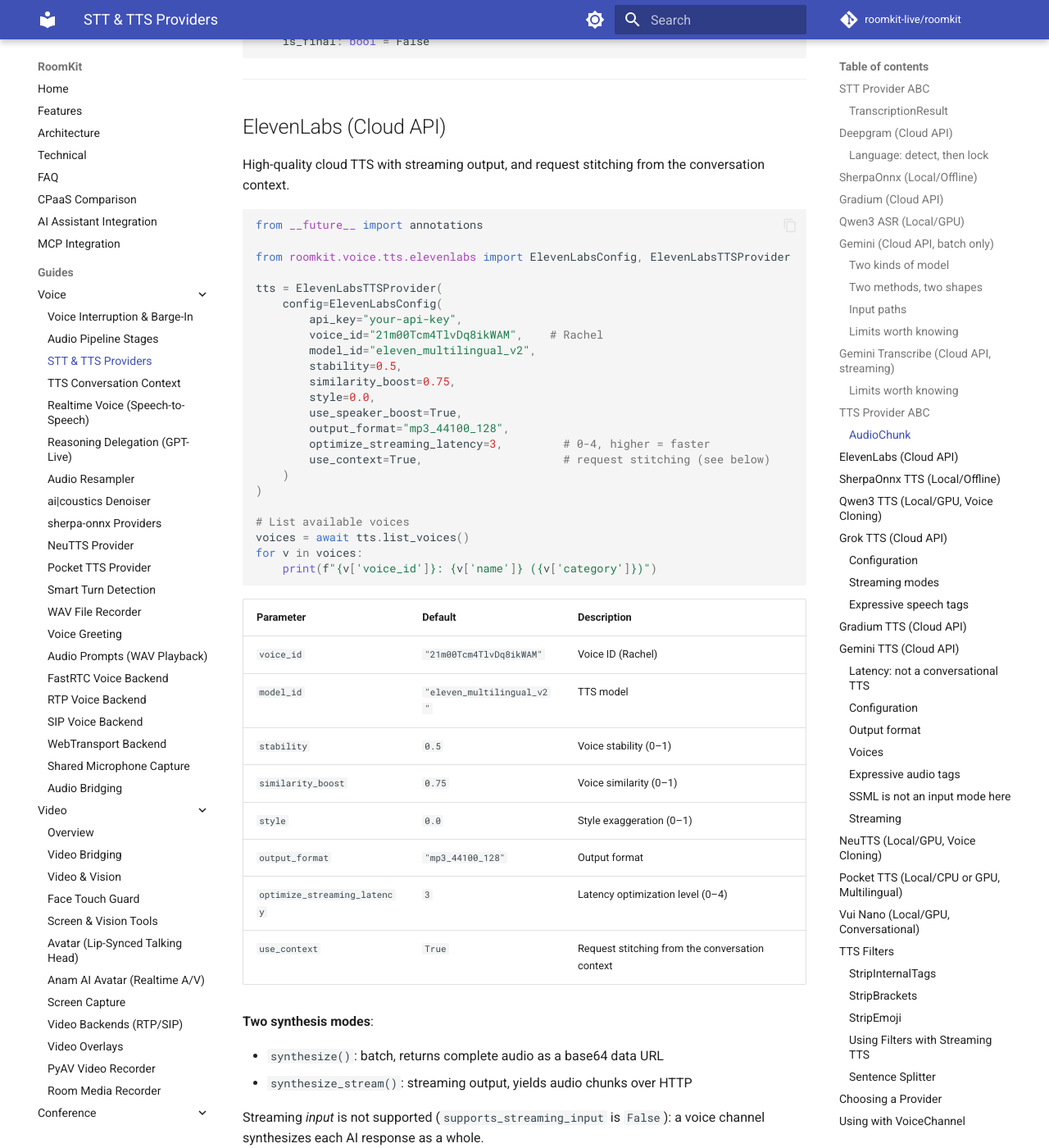
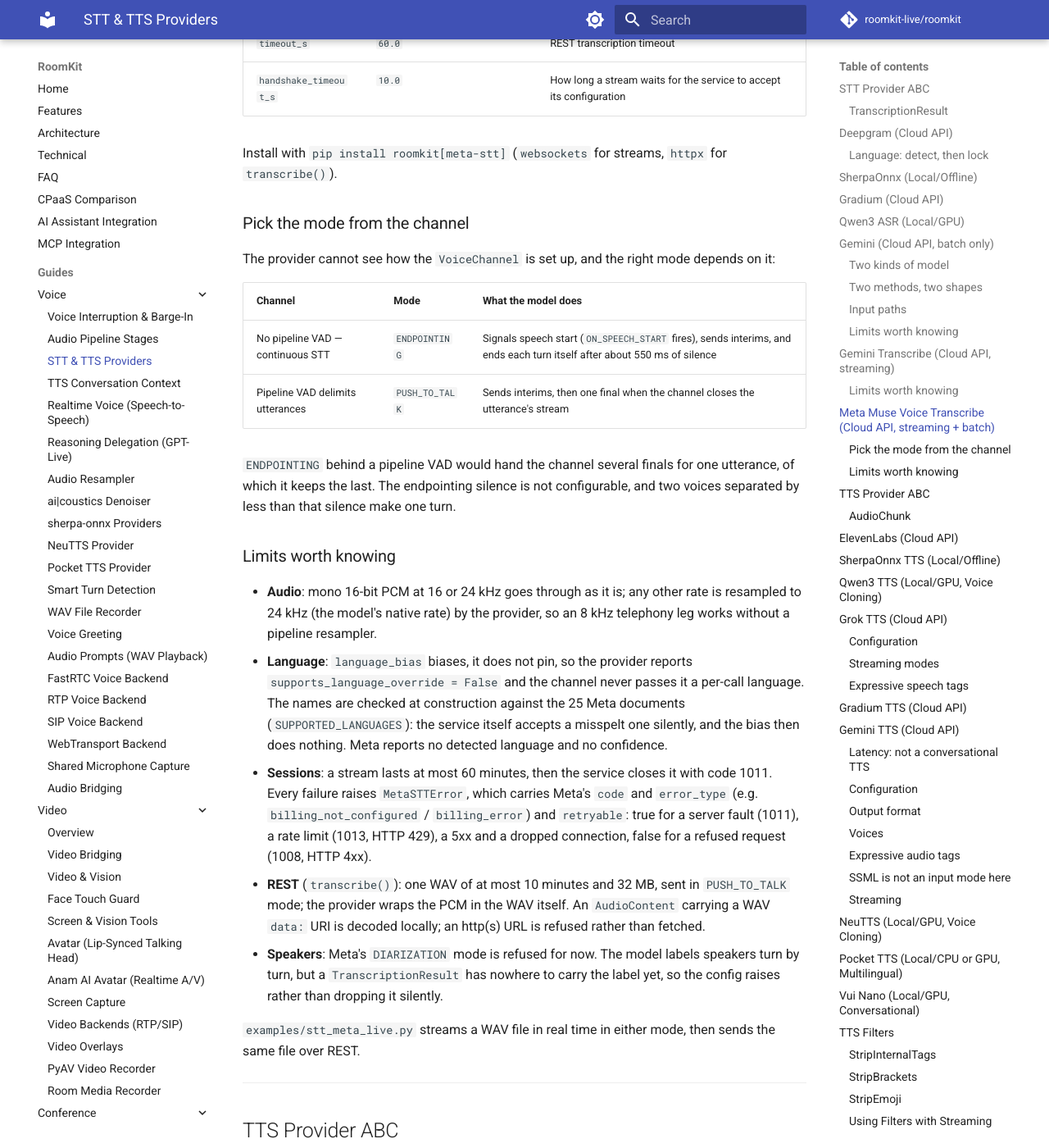
Before and after one commit to roomkit-live/roomkit-docs, an MkDocs documentation site: the page built from docs/guides/stt-tts-providers.md, in a window 1280 px wide and 1400 px high, scrolled down 13253 px. Shown: the whole window at 82% size. Built offline with MkDocs 1.6.1 and Material for MkDocs 9.7.7, drawn with Linux system fonts in a browser that asks for light colours; comment, search, counter and statistics services are not loaded; some of the changed text lies outside the part shown.

Commit message:
docs(stt): MetaSTTProvider, Meta Muse Voice Transcribe streamed and over REST (RMK-231)
A guide section with the mode to pick from the channel (ENDPOINTING without a
pipeline VAD, PUSH_TO_TALK behind one), the options and the limits measured on
the live service: 16/24 kHz native and other rates resampled, language_bias
names checked because the service accepts a misspelt one silently, the 60 min
stream cap, MetaSTTError's code / error_type / retryable, the REST clip limits
and the WAV data: URI, and DIARIZATION refused until a result carries a
speaker. Plus the features.md row and the API reference entries.

````diff
--- a/docs/guides/stt-tts-providers.md
+++ b/docs/guides/stt-tts-providers.md
@@ -502,6 +502,86 @@ committing on a pause. That is what the streaming shape buys, and real speech
 exercises the hesitation, accent and language detection a synthesized sentence
 cannot. `examples/stt_gemini_transcribe_live.py` does the same from a file or a
 synthesized sentence, for a machine with no audio device.
+
+## Meta Muse Voice Transcribe (Cloud API, streaming + batch)
+
+`muse-voice-transcribe-1.0` is Meta's recogniser on the Meta Model API. One
+provider speaks both of its endpoints: a realtime WebSocket that answers
+interim transcripts while the speaker talks and, when asked, finds where each
+turn ends by itself; and a REST endpoint for one finished clip.
+
+```python
+from __future__ import annotations
+
+from roomkit.voice.stt.meta import MetaSTTConfig, MetaSTTProvider
+
+stt = MetaSTTProvider(
+    MetaSTTConfig(
+        api_key="your-meta-model-api-key",
+        mode="ENDPOINTING",  # no pipeline VAD: the model ends each turn
+        language_bias=["French"],
+        keywords=["RoomKit", "Tremblay"],
+    )
+)
+```
+
+| Option | Default | Meaning |
+|--------|---------|---------|
+| `api_key` | *(required)* | Meta Model API key |
+| `model` | `muse-voice-transcribe-1.0` | Transcription model id |
+| `mode` | `ENDPOINTING` | How a stream ends — see below |
+| `keywords` | `[]` | Terms to bias recognition toward; a bias, not a guaranteed spelling |
+| `language_bias` | `[]` | Language **names** to bias toward (`"French"`, not `"fr"`) |
+| `base_url` | `https://api.meta.ai/v1` | REST endpoint root |
+| `realtime_url` | `wss://api.meta.ai/v1/asr/realtime` | Realtime WebSocket endpoint |
+| `timeout_s` | `60.0` | REST transcription timeout |
+| `handshake_timeout_s` | `10.0` | How long a stream waits for the service to accept its configuration |
+
+Install with `pip install roomkit[meta-stt]` (`websockets` for streams,
+`httpx` for `transcribe()`).
+
+### Pick the mode from the channel
+
+The provider cannot see how the `VoiceChannel` is set up, and the right mode
+depends on it:
+
+| Channel | Mode | What the model does |
+|---------|------|---------------------|
+| No pipeline VAD — continuous STT | `ENDPOINTING` | Signals speech start (`ON_SPEECH_START` fires), sends interims, and ends each turn itself after about 550 ms of silence |
+| Pipeline VAD delimits utterances | `PUSH_TO_TALK` | Sends interims, then one final when the channel closes the utterance's stream |
+
+`ENDPOINTING` behind a pipeline VAD would hand the channel several finals for
+one utterance, of which it keeps the last. The endpointing silence is not
+configurable, and two voices separated by less than that silence make one
+turn.
+
+### Limits worth knowing
+
+- **Audio**: mono 16-bit PCM at 16 or 24 kHz goes through as it is; any other
+  rate is resampled to 24 kHz (the model's native rate) by the provider, so an
+  8 kHz telephony leg works without a pipeline resampler.
+- **Language**: `language_bias` biases, it does not pin, so the provider
+  reports `supports_language_override = False` and the channel never passes it
+  a per-call language. The names are checked at construction against the 25
+  Meta documents (`SUPPORTED_LANGUAGES`): the service itself accepts a
+  misspelt one silently, and the bias then does nothing. Meta reports no
+  detected language and no confidence.
+- **Sessions**: a stream lasts at most 60 minutes, then the service closes it
+  with code 1011. Every failure raises `MetaSTTError`, which carries Meta's
+  `code` and `error_type` (e.g. `billing_not_configured` / `billing_error`)
+  and `retryable`: true for a server fault (1011), a rate limit (1013, HTTP
+  429), a 5xx and a dropped connection, false for a refused request (1008,
+  HTTP 4xx).
+- **REST** (`transcribe()`): one WAV of at most 10 minutes and 32 MB, sent in
+  `PUSH_TO_TALK` mode; the provider wraps the PCM in the WAV itself. An
+  `AudioContent` carrying a WAV `data:` URI is decoded locally; an http(s)
+  URL is refused rather than fetched.
+- **Speakers**: Meta's `DIARIZATION` mode is refused for now. The model labels
+  speakers turn by turn, but a `TranscriptionResult` has nowhere to carry the
+  label yet, so the config raises rather than dropping it silently.
+
+`examples/stt_meta_live.py` streams a WAV file in real time in either mode,
+then sends the same file over REST.
 
 ---
 
````
Also changed, not shown: docs/api/providers-voice.md (+25 -0 lines), docs/features.md (+2 -1 lines).
